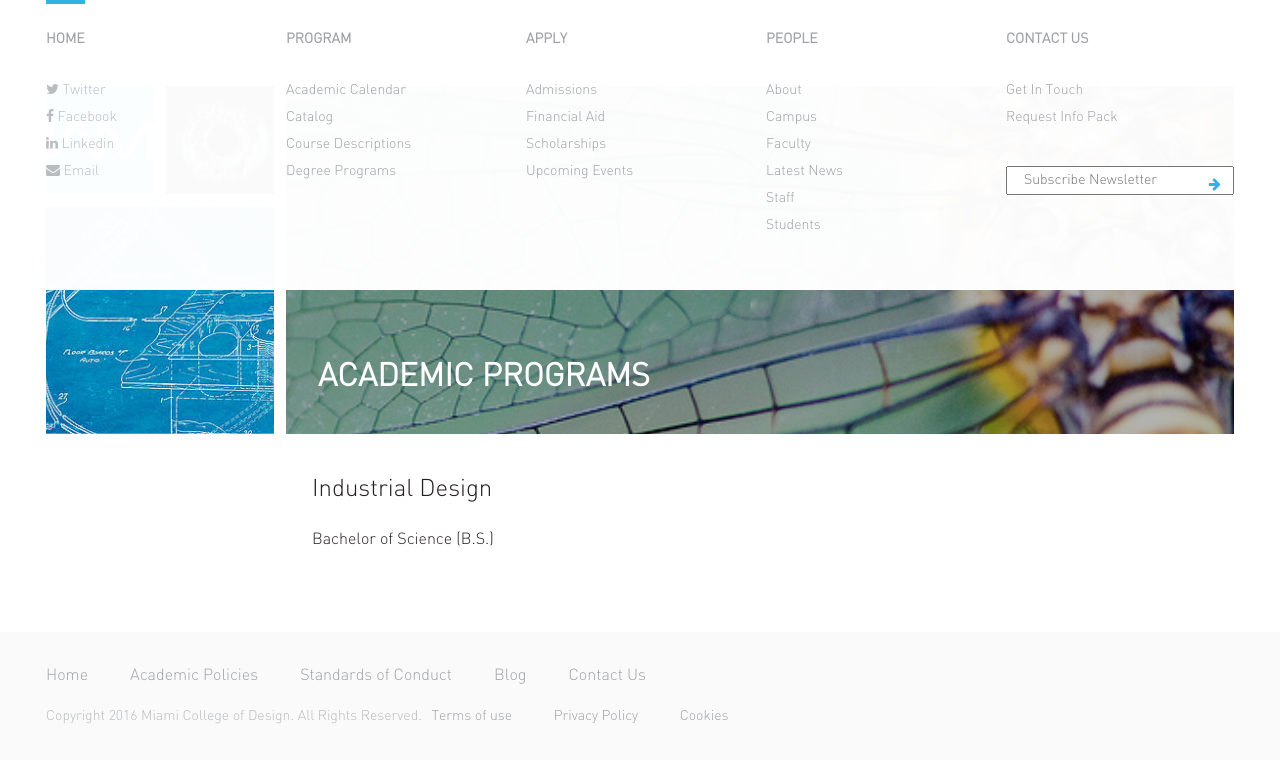
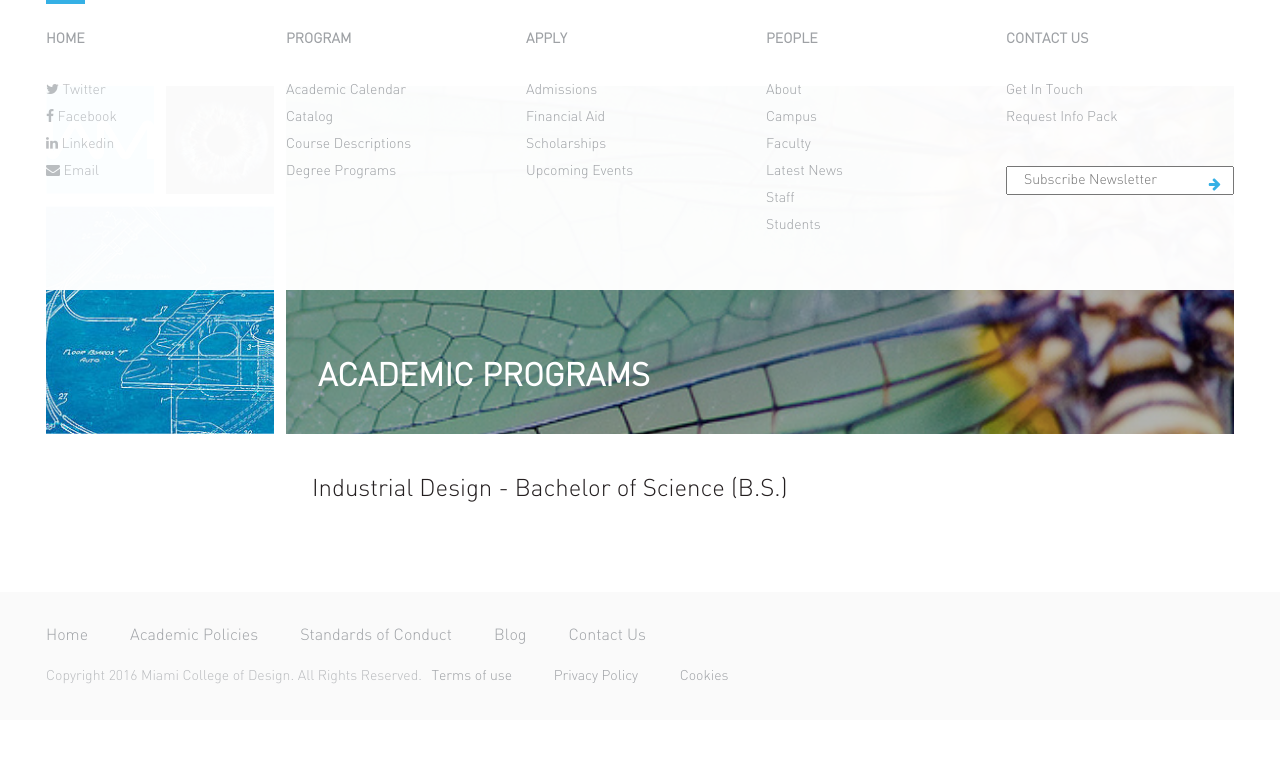
Before and after one commit to akritibhusal/MiamiCollegeofDesign, a Jekyll site: the page built from program.md, in a window 1280 px wide. Shown: the top 763 px of the page. Built offline with Jekyll 4.4.1, drawn with Linux system fonts in a browser that asks for light colours; nearby versions of some CDN libraries.

```diff
--- a/program.md
+++ b/program.md
@@ -6,6 +6,5 @@ position: 1
 header_title: Academic Programs
 ---
 
-## Industrial Design
-Bachelor of Science (B.S.)
+## Industrial Design - Bachelor of Science (B.S.)
 {:#bsid}
```
